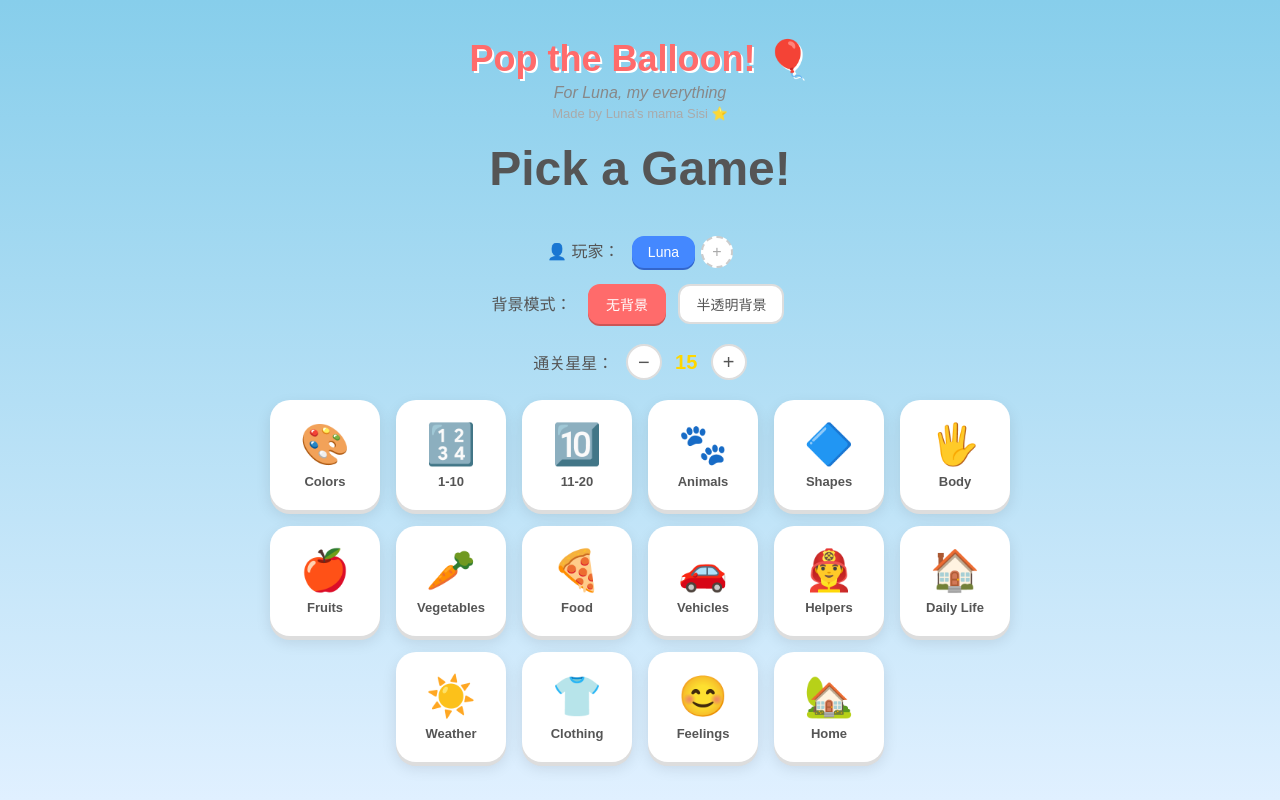
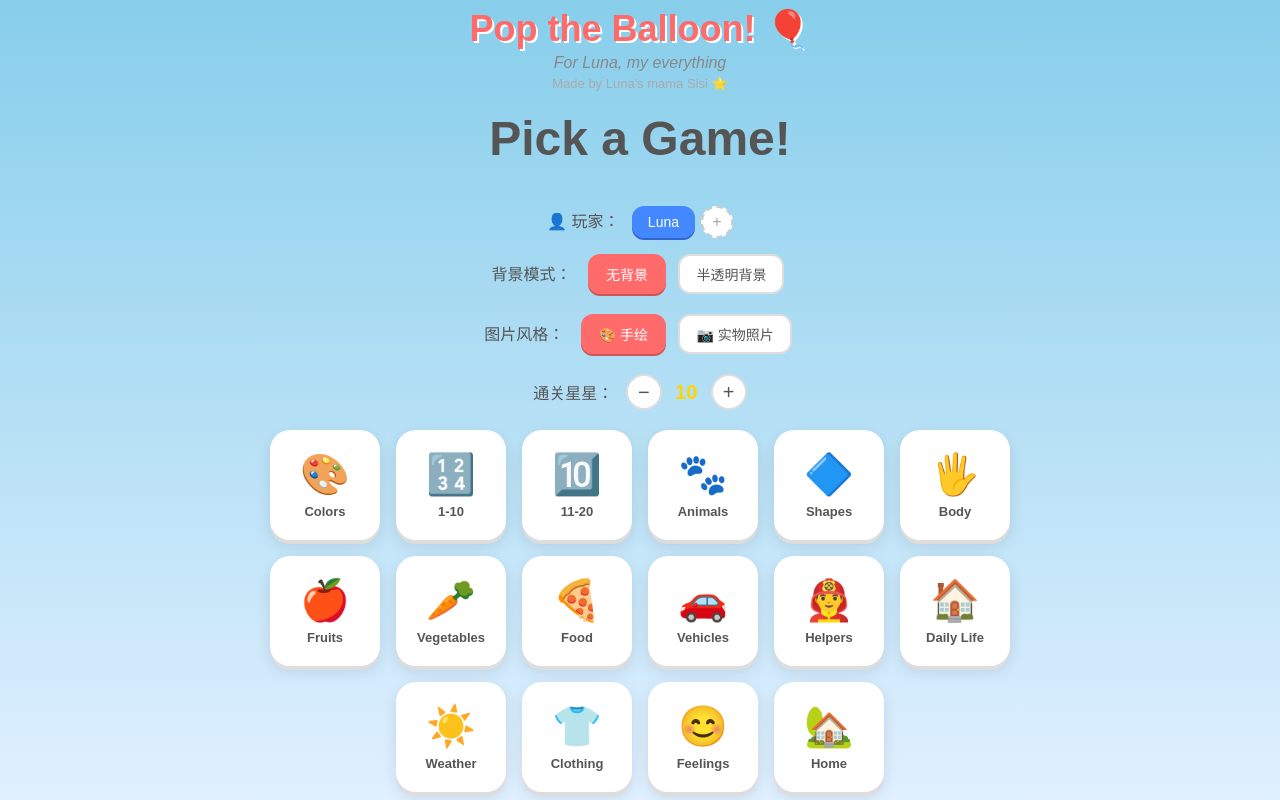
Before and after one commit to liangqianqian666/baby-balloon-game, a plain HTML site: page index.html in a window 1280 px wide. Drawn offline with Linux system fonts and the light colour scheme.

Commit message:
Add image style toggle: SVG hand-drawn vs emoji mode
- New CONFIG.imageStyle setting ('svg' or 'photo')
- Homepage toggle button to switch between 🎨手绘 and 📷实物照片
- Emoji field added to animals (18), community (8), fruits (4),
  vegetables (1), and food (10) items
- Balloon renders emoji in white circle when photo mode is active
- Style persists via localStorage

Co-Authored-By: Claude Opus 4.6 <noreply@anthropic.com>

```diff
--- a/index.html
+++ b/index.html
@@ -22,6 +22,11 @@
         <span style="font-size: 16px; color: #555; margin-right: 8px;">背景模式：</span>
         <button class="bg-mode-btn" data-mode="none">无背景</button>
         <button class="bg-mode-btn" data-mode="transparent">半透明背景</button>
+      </div>
+      <div id="style-toggle" style="margin-bottom: 20px;">
+        <span style="font-size: 16px; color: #555; margin-right: 8px;">图片风格：</span>
+        <button class="bg-mode-btn style-btn" data-style="svg">🎨 手绘</button>
+        <button class="bg-mode-btn style-btn" data-style="photo">📷 实物照片</button>
       </div>
       <div id="stars-toggle" style="margin-bottom: 20px;">
         <span style="font-size: 16px; color: #555; margin-right: 8px;">通关星星：</span>
@@ -65,15 +70,15 @@
   <script src="https://cdn.jsdelivr.net/npm/@mediapipe/hands/hands.js" crossorigin="anonymous"></script>
 
 
-  <script src="js/config.js?v=13"></script>
-  <script src="js/audio.js?v=13"></script>
-  <script src="js/analytics.js?v=13"></script>
-  <script src="js/levels.js?v=13"></script>
-  <script src="js/spaced-rep.js?v=13"></script>
-  <script src="js/balloon.js?v=13"></script>
-  <script src="js/hand-cursor.js?v=13"></script>
-  <script src="js/camera.js?v=13"></script>
-  <script src="js/game.js?v=13"></script>
-  <script src="js/main.js?v=13"></script>
+  <script src="js/config.js?v=14"></script>
+  <script src="js/audio.js?v=14"></script>
+  <script src="js/analytics.js?v=14"></script>
+  <script src="js/levels.js?v=14"></script>
+  <script src="js/spaced-rep.js?v=14"></script>
+  <script src="js/balloon.js?v=14"></script>
+  <script src="js/hand-cursor.js?v=14"></script>
+  <script src="js/camera.js?v=14"></script>
+  <script src="js/game.js?v=14"></script>
+  <script src="js/main.js?v=14"></script>
 </body>
 </html>
--- a/js/config.js
+++ b/js/config.js
@@ -2,7 +2,7 @@
 
 const CONFIG = {
   // 游戏参数
-  starsToWin: 15,
+  starsToWin: 10,
   balloonCount: 4,
   balloonRadius: 110,
 
@@ -34,4 +34,7 @@ const CONFIG = {
 
   // 背景模式: 'none' = 纯摄像头无背景, 'transparent' = 半透明童趣背景
   backgroundMode: 'none',
+
+  // 图片风格: 'svg' = 手绘SVG, 'photo' = 实物照片
+  imageStyle: 'svg',
 };
--- a/js/levels.js
+++ b/js/levels.js
@@ -65,24 +65,24 @@ const LEVELS = {
     name: 'Animals',
     icon: '🐾',
     items: [
-      { id: 'cat',      label: 'CAT',      color: '#FF8833', lightColor: '#FFBB77', display: 'assets/images/animals/cat.svg' },
-      { id: 'dog',      label: 'DOG',      color: '#8B4513', lightColor: '#CD853F', display: 'assets/images/animals/dog.svg' },
-      { id: 'fish',     label: 'FISH',     color: '#4488FF', lightColor: '#88BBFF', display: 'assets/images/animals/fish.svg' },
-      { id: 'bird',     label: 'BIRD',     color: '#44CC44', lightColor: '#88EE88', display: 'assets/images/animals/bird.svg' },
-      { id: 'elephant', label: 'ELEPHANT', color: '#888888', lightColor: '#BBBBBB', display: 'assets/images/animals/elephant.svg' },
-      { id: 'lion',     label: 'LION',     color: '#FFD700', lightColor: '#FFED88', display: 'assets/images/animals/lion.svg' },
-      { id: 'rabbit',   label: 'RABBIT',   color: '#FFB0D0', lightColor: '#FFD4E8', display: 'assets/images/animals/rabbit.svg' },
-      { id: 'monkey',   label: 'MONKEY',   color: '#CD853F', lightColor: '#DEB887', display: 'assets/images/animals/monkey.svg' },
-      { id: 'duck',     label: 'DUCK',     color: '#FFD700', lightColor: '#FFED88', display: 'assets/images/animals/duck.svg' },
-      { id: 'bear',     label: 'BEAR',     color: '#8B4513', lightColor: '#A0522D', display: 'assets/images/animals/bear.svg' },
-      { id: 'cow',      label: 'COW',      color: '#F5F5F5', lightColor: '#FFFFFF', display: 'assets/images/animals/cow.svg' },
-      { id: 'pig',      label: 'PIG',      color: '#FFB6C1', lightColor: '#FFD4E0', display: 'assets/images/animals/pig.svg' },
-      { id: 'horse',    label: 'HORSE',    color: '#8B4513', lightColor: '#A0522D', display: 'assets/images/animals/horse.svg' },
-      { id: 'sheep',    label: 'SHEEP',    color: '#F5F5F5', lightColor: '#FFFFFF', display: 'assets/images/animals/sheep.svg' },
-      { id: 'frog',     label: 'FROG',     color: '#44CC44', lightColor: '#88EE88', display: 'assets/images/animals/frog.svg' },
-      { id: 'penguin',  label: 'PENGUIN',  color: '#333333', lightColor: '#555555', display: 'assets/images/animals/penguin.svg' },
-      { id: 'owl',      label: 'OWL',      color: '#8B4513', lightColor: '#CD853F', display: 'assets/images/animals/owl.svg' },
-      { id: 'turtle',   label: 'TURTLE',   color: '#44CC44', lightColor: '#88EE88', display: 'assets/images/animals/turtle.svg' },
+      { id: 'cat',      label: 'CAT',      color: '#FF8833', lightColor: '#FFBB77', display: 'assets/images/animals/cat.svg', emoji: '🐱' },
+      { id: 'dog',      label: 'DOG',      color: '#8B4513', lightColor: '#CD853F', display: 'assets/images/animals/dog.svg', emoji: '🐶' },
+      { id: 'fish',     label: 'FISH',     color: '#4488FF', lightColor: '#88BBFF', display: 'assets/images/animals/fish.svg', emoji: '🐟' },
+      { id: 'bird',     label: 'BIRD',     color: '#44CC44', lightColor: '#88EE88', display: 'assets/images/animals/bird.svg', emoji: '🐦' },
+      { id: 'elephant', label: 'ELEPHANT', color: '#888888', lightColor: '#BBBBBB', display: 'assets/images/animals/elephant.svg', emoji: '🐘' },
+      { id: 'lion',     label: 'LION',     color: '#FFD700', lightColor: '#FFED88', display: 'assets/images/animals/lion.svg', emoji: '🦁' },
+      { id: 'rabbit',   label: 'RABBIT',   color: '#FFB0D0', lightColor: '#FFD4E8', display: 'assets/images/animals/rabbit.svg', emoji: '🐰' },
+      { id: 'monkey',   label: 'MONKEY',   color: '#CD853F', lightColor: '#DEB887', display: 'assets/images/animals/monkey.svg', emoji: '🐵' },
+      { id: 'duck',     label: 'DUCK',     color: '#FFD700', lightColor: '#FFED88', display: 'assets/images/animals/duck.svg', emoji: '🦆' },
+      { id: 'bear',     label: 'BEAR',     color: '#8B4513', lightColor: '#A0522D', display: 'assets/images/animals/bear.svg', emoji: '🐻' },
+      { id: 'cow',      label: 'COW',      color: '#F5F5F5', lightColor: '#FFFFFF', display: 'assets/images/animals/cow.svg', emoji: '🐄' },
+      { id: 'pig',      label: 'PIG',      color: '#FFB6C1', lightColor: '#FFD4E0', display: 'assets/images/animals/pig.svg', emoji: '🐷' },
+      { id: 'horse',    label: 'HORSE',    color: '#8B4513', lightColor: '#A0522D', display: 'assets/images/animals/horse.svg', emoji: '🐴' },
+      { id: 'sheep',    label: 'SHEEP',    color: '#F5F5F5', lightColor: '#FFFFFF', display: 'assets/images/animals/sheep.svg', emoji: '🐑' },
+      { id: 'frog',     label: 'FROG',     color: '#44CC44', lightColor: '#88EE88', display: 'assets/images/animals/frog.svg', emoji: '🐸' },
+      { id: 'penguin',  label: 'PENGUIN',  color: '#333333', lightColor: '#555555', display: 'assets/images/animals/penguin.svg', emoji: '🐧' },
+      { id: 'owl',      label: 'OWL',      color: '#8B4513', lightColor: '#CD853F', display: 'assets/images/animals/owl.svg', emoji: '🦉' },
+      { id: 'turtle',   label: 'TURTLE',   color: '#44CC44', lightColor: '#88EE88', display: 'assets/images/animals/turtle.svg', emoji: '🐢' },
     ],
     prompt: (item) => `Find the ${item.id}!`,
     correctSay: (item) => item.id,
@@ -133,10 +133,10 @@ const LEVELS = {
     name: 'Fruits',
     icon: '🍎',
     items: [
-      { id: 'apple',      label: 'APPLE',      color: '#FF4444', lightColor: '#FF8888', display: 'assets/images/food/apple.svg' },
-      { id: 'banana',     label: 'BANANA',     color: '#FFD700', lightColor: '#FFED88', display: 'assets/images/food/banana.svg' },
-      { id: 'watermelon', label: 'WATERMELON', color: '#44CC44', lightColor: '#88EE88', display: 'assets/images/food/watermelon.svg' },
-      { id: 'strawberry', label: 'STRAWBERRY', color: '#FF4444', lightColor: '#FF8888', display: 'assets/images/food/strawberry.svg' },
+      { id: 'apple',      label: 'APPLE',      color: '#FF4444', lightColor: '#FF8888', display: 'assets/images/food/apple.svg', emoji: '🍎' },
+      { id: 'banana',     label: 'BANANA',     color: '#FFD700', lightColor: '#FFED88', display: 'assets/images/food/banana.svg', emoji: '🍌' },
+      { id: 'watermelon', label: 'WATERMELON', color: '#44CC44', lightColor: '#88EE88', display: 'assets/images/food/watermelon.svg', emoji: '🍉' },
+      { id: 'strawberry', label: 'STRAWBERRY', color: '#FF4444', lightColor: '#FF8888', display: 'assets/images/food/strawberry.svg', emoji: '🍓' },
       { id: 'grape',      label: 'GRAPE',      color: '#AA55FF', lightColor: '#CC99FF', display: '🍇' },
       { id: 'orange',     label: 'ORANGE',     color: '#FF8833', lightColor: '#FFBB77', display: '🍊' },
       { id: 'peach',      label: 'PEACH',      color: '#FFB0D0', lightColor: '#FFD4E8', display: '🍑' },
@@ -155,7 +155,7 @@ const LEVELS = {
     name: 'Vegetables',
     icon: '🥕',
     items: [
-      { id: 'carrot',     label: 'CARROT',     color: '#FF8833', lightColor: '#FFBB77', display: 'assets/images/food/carrot.svg' },
+      { id: 'carrot',     label: 'CARROT',     color: '#FF8833', lightColor: '#FFBB77', display: 'assets/images/food/carrot.svg', emoji: '🥕' },
       { id: 'tomato',     label: 'TOMATO',     color: '#FF4444', lightColor: '#FF8888', display: '🍅' },
       { id: 'potato',     label: 'POTATO',     color: '#DEB887', lightColor: '#F5DEB3', display: '🥔' },
       { id: 'corn',       label: 'CORN',       color: '#FFD700', lightColor: '#FFED88', display: '🌽' },
@@ -175,16 +175,16 @@ const LEVELS = {
     name: 'Food',
     icon: '🍕',
     items: [
-      { id: 'bread',      label: 'BREAD',      color: '#DEB887', lightColor: '#F5DEB3', display: 'assets/images/food/bread.svg' },
-      { id: 'egg',        label: 'EGG',        color: '#FFEFD5', lightColor: '#FFF8DC', display: 'assets/images/food/egg.svg' },
-      { id: 'cake',       label: 'CAKE',       color: '#FF69B4', lightColor: '#FFB0D0', display: 'assets/images/food/cake.svg' },
-      { id: 'cookie',     label: 'COOKIE',     color: '#CD853F', lightColor: '#DEB887', display: 'assets/images/food/cookie.svg' },
-      { id: 'cheese',     label: 'CHEESE',     color: '#FFD700', lightColor: '#FFED88', display: 'assets/images/food/cheese.svg' },
-      { id: 'pizza',      label: 'PIZZA',      color: '#FF8833', lightColor: '#FFBB77', display: 'assets/images/food/pizza.svg' },
-      { id: 'milk',       label: 'MILK',       color: '#F5F5F5', lightColor: '#FFFFFF', display: 'assets/images/food/milk.svg' },
-      { id: 'juice',      label: 'JUICE',      color: '#FF8833', lightColor: '#FFBB77', display: 'assets/images/breakfast/juice.svg' },
-      { id: 'cereal',     label: 'CEREAL',     color: '#FFD700', lightColor: '#FFED88', display: 'assets/images/breakfast/cereal.svg' },
-      { id: 'pancake',    label: 'PANCAKE',    color: '#DEB887', lightColor: '#F5DEB3', display: 'assets/images/breakfast/pancake.svg' },
+      { id: 'bread',      label: 'BREAD',      color: '#DEB887', lightColor: '#F5DEB3', display: 'assets/images/food/bread.svg', emoji: '🍞' },
+      { id: 'egg',        label: 'EGG',        color: '#FFEFD5', lightColor: '#FFF8DC', display: 'assets/images/food/egg.svg', emoji: '🥚' },
+      { id: 'cake',       label: 'CAKE',       color: '#FF69B4', lightColor: '#FFB0D0', display: 'assets/images/food/cake.svg', emoji: '🎂' },
+      { id: 'cookie',     label: 'COOKIE',     color: '#CD853F', lightColor: '#DEB887', display: 'assets/images/food/cookie.svg', emoji: '🍪' },
+      { id: 'cheese',     label: 'CHEESE',     color: '#FFD700', lightColor: '#FFED88', display: 'assets/images/food/cheese.svg', emoji: '🧀' },
+      { id: 'pizza',      label: 'PIZZA',      color: '#FF8833', lightColor: '#FFBB77', display: 'assets/images/food/pizza.svg', emoji: '🍕' },
+      { id: 'milk',       label: 'MILK',       color: '#F5F5F5', lightColor: '#FFFFFF', display: 'assets/images/food/milk.svg', emoji: '🥛' },
+      { id: 'juice',      label: 'JUICE',      color: '#FF8833', lightColor: '#FFBB77', display: 'assets/images/breakfast/juice.svg', emoji: '🧃' },
+      { id: 'cereal',     label: 'CEREAL',     color: '#FFD700', lightColor: '#FFED88', display: 'assets/images/breakfast/cereal.svg', emoji: '🥣' },
+      { id: 'pancake',    label: 'PANCAKE',    color: '#DEB887', lightColor: '#F5DEB3', display: 'assets/images/breakfast/pancake.svg', emoji: '🥞' },
       { id: 'rice',       label: 'RICE',       color: '#F5F5F5', lightColor: '#FFFFFF', display: '🍚' },
       { id: 'noodle',     label: 'NOODLE',     color: '#FFD700', lightColor: '#FFED88', display: '🍜' },
       { id: 'ice cream',  label: 'ICE CREAM',  color: '#FFB0D0', lightColor: '#FFD4E8', display: '🍦' },
@@ -217,14 +217,14 @@ const LEVELS = {
     name: 'Helpers',
     icon: '👨‍🚒',
     items: [
-      { id: 'firefighter', label: 'FIREFIGHTER', color: '#FF4444', lightColor: '#FF8888', display: 'assets/images/community/firefighter.svg' },
-      { id: 'doctor',      label: 'DOCTOR',      color: '#87CEEB', lightColor: '#B0E0FF', display: 'assets/images/community/doctor.svg' },
-      { id: 'teacher',     label: 'TEACHER',     color: '#44CC44', lightColor: '#88EE88', display: 'assets/images/community/teacher.svg' },
-      { id: 'police',      label: 'POLICE',      color: '#4488FF', lightColor: '#88BBFF', display: 'assets/images/community/police.svg' },
-      { id: 'chef',        label: 'CHEF',        color: '#F5F5F5', lightColor: '#FFFFFF', display: 'assets/images/community/chef.svg' },
-      { id: 'farmer',      label: 'FARMER',      color: '#44CC44', lightColor: '#88EE88', display: 'assets/images/community/farmer.svg' },
-      { id: 'astronaut',   label: 'ASTRONAUT',   color: '#F5F5F5', lightColor: '#FFFFFF', display: 'assets/images/community/astronaut.svg' },
-      { id: 'pilot',       label: 'PILOT',       color: '#4488FF', lightColor: '#88BBFF', display: 'assets/images/community/pilot.svg' },
+      { id: 'firefighter', label: 'FIREFIGHTER', color: '#FF4444', lightColor: '#FF8888', display: 'assets/images/community/firefighter.svg', emoji: '🧑‍🚒' },
+      { id: 'doctor',      label: 'DOCTOR',      color: '#87CEEB', lightColor: '#B0E0FF', display: 'assets/images/community/doctor.svg', emoji: '👨‍⚕️' },
+      { id: 'teacher',     label: 'TEACHER',     color: '#44CC44', lightColor: '#88EE88', display: 'assets/images/community/teacher.svg', emoji: '👩‍🏫' },
+      { id: 'police',      label: 'POLICE',      color: '#4488FF', lightColor: '#88BBFF', display: 'assets/images/community/police.svg', emoji: '👮' },
+      { id: 'chef',        label: 'CHEF',        color: '#F5F5F5', lightColor: '#FFFFFF', display: 'assets/images/community/chef.svg', emoji: '🧑‍🍳' },
+      { id: 'farmer',      label: 'FARMER',      color: '#44CC44', lightColor: '#88EE88', display: 'assets/images/community/farmer.svg', emoji: '🧑‍🌾' },
+      { id: 'astronaut',   label: 'ASTRONAUT',   color: '#F5F5F5', lightColor: '#FFFFFF', display: 'assets/images/community/astronaut.svg', emoji: '🧑‍🚀' },
+      { id: 'pilot',       label: 'PILOT',       color: '#4488FF', lightColor: '#88BBFF', display: 'assets/images/community/pilot.svg', emoji: '👨‍✈️' },
     ],
     prompt: (item) => `Find the ${item.id}!`,
     correctSay: (item) => item.id,
--- a/js/main.js
+++ b/js/main.js
@@ -38,6 +38,12 @@ window.addEventListener('DOMContentLoaded', () => {
     CONFIG.backgroundMode = savedBgMode;
   }
 
+  // 从 localStorage 恢复图片风格
+  const savedStyle = localStorage.getItem('imageStyle');
+  if (savedStyle && ['svg', 'photo'].includes(savedStyle)) {
+    CONFIG.imageStyle = savedStyle;
+  }
+
   // 从 localStorage 恢复通关星星数
   const savedStars = localStorage.getItem('starsToWin');
   if (savedStars) {
@@ -46,6 +52,7 @@ window.addEventListener('DOMContentLoaded', () => {
 
   initProfileSelector();
   initBgToggle();
+  initStyleToggle();
   initStarsToggle();
   initKeyboardNav();
   showLevelSelect();
@@ -259,6 +266,20 @@ function initBgToggle() {
   });
 }
 
+// 图片风格切换
+function initStyleToggle() {
+  const btns = document.querySelectorAll('.style-btn');
+  btns.forEach(btn => {
+    if (btn.dataset.style === CONFIG.imageStyle) btn.classList.add('active');
+    btn.addEventListener('click', () => {
+      btns.forEach(b => b.classList.remove('active'));
+      btn.classList.add('active');
+      CONFIG.imageStyle = btn.dataset.style;
+      localStorage.setItem('imageStyle', btn.dataset.style);
+    });
+  });
+}
+
 // 通关星星数调整（+/- 按钮 + 滚轮）
 function initStarsToggle() {
   const display = document.getElementById('stars-value');
```
Also changed, not shown: js/balloon.js (+26 -3 lines).
